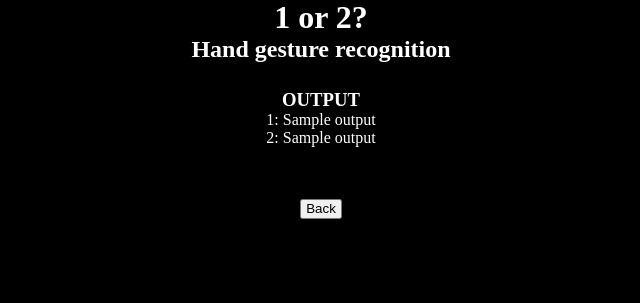
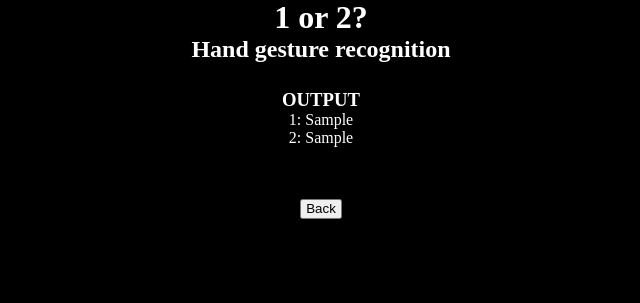
Before and after one commit to HarshKapadia2/one-or-two, a Flask app: template templates/output.html in a window 1280 px wide. Shown: the part 238-541 px from the top of the page, without its empty margins (319-959 px from the left). Run offline with Flask 2, Linux system fonts and the light colour scheme; the template is opened without the code that fills it: most values are stand-ins (such as "Sample title", 1, 10 or a date in 2020).

Commit message:
:hammer: refactor: Format output properly

```diff
--- a/app.py
+++ b/app.py
@@ -51,9 +51,19 @@ def predict():
 def output():
 	if request.method == 'GET':
 		output = request.args.get('output')
+		output_list = output.split(' ')
+
+		# weird model output issue handled
+		if output_list[1] == '':
+			output_list.pop(1)
+
+		output_1 = output_list[0][2:]
+		output_2 = output_list[1][:-2]
+
+		# clearing previous session to remove any residual flash messages
 		session.clear()
 
-		return render_template('output.html', output = output)
+		return render_template('output.html', output_1 = output_1, output_2 = output_2)
 
 
 if __name__ == '__main__':
--- a/model/model.py
+++ b/model/model.py
@@ -37,6 +37,5 @@ def prediction(pic_path):
 
 	# run the inference
 	prediction = model.predict(data)
-	print(prediction)
 
 	return prediction
--- a/templates/output.html
+++ b/templates/output.html
@@ -7,8 +7,8 @@
 
 		<div class="output">
 			<h3>OUTPUT</h3>
-			<div class="probab-1">1: {{ output }}</div>
-			<div class="probab-2">2: {{ output }}</div>
+			<div class="probab-1">1: {{ output_1 }}</div>
+			<div class="probab-2">2: {{ output_2 }}</div>
 		</div>
 
 		<form action="/" method="GET">
```
